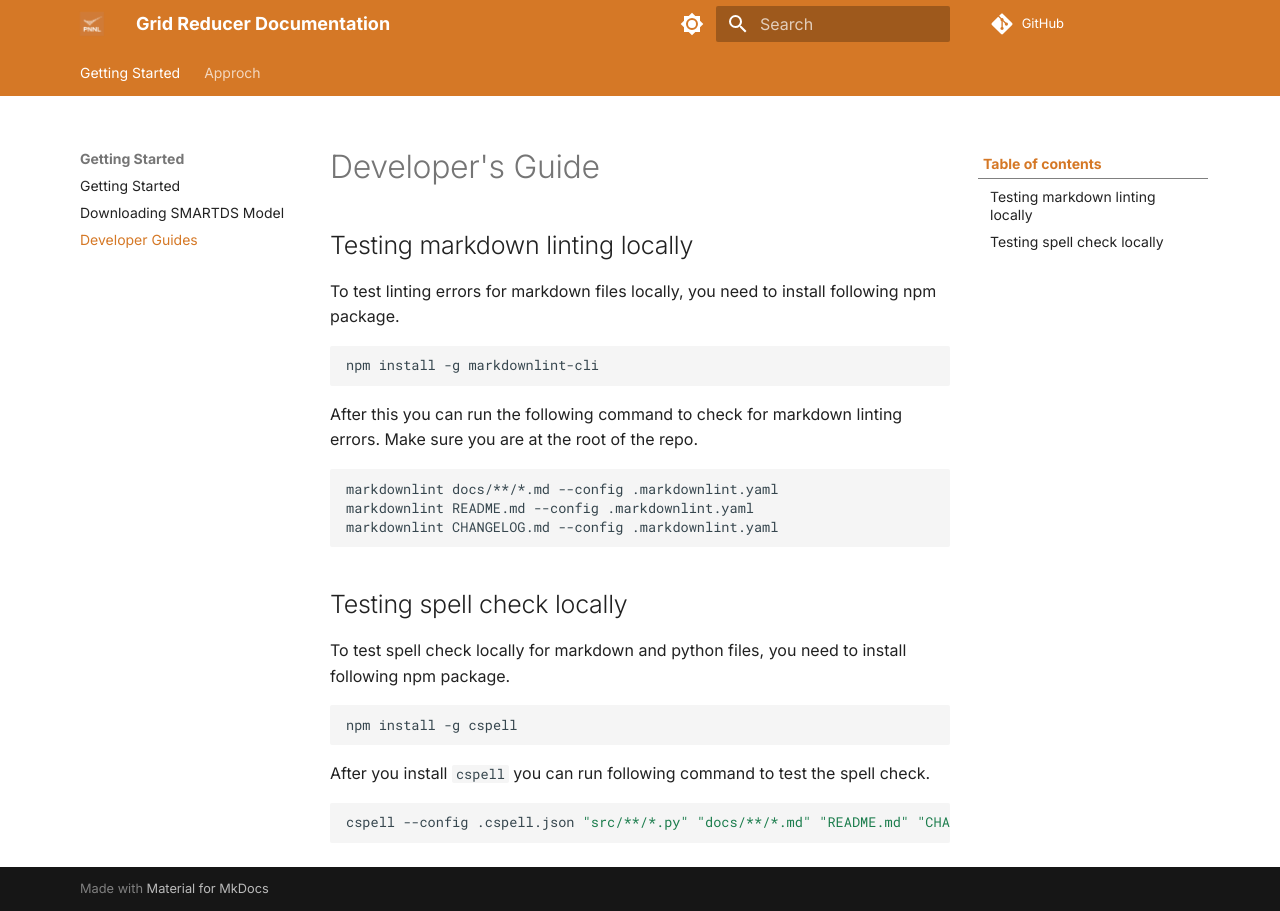
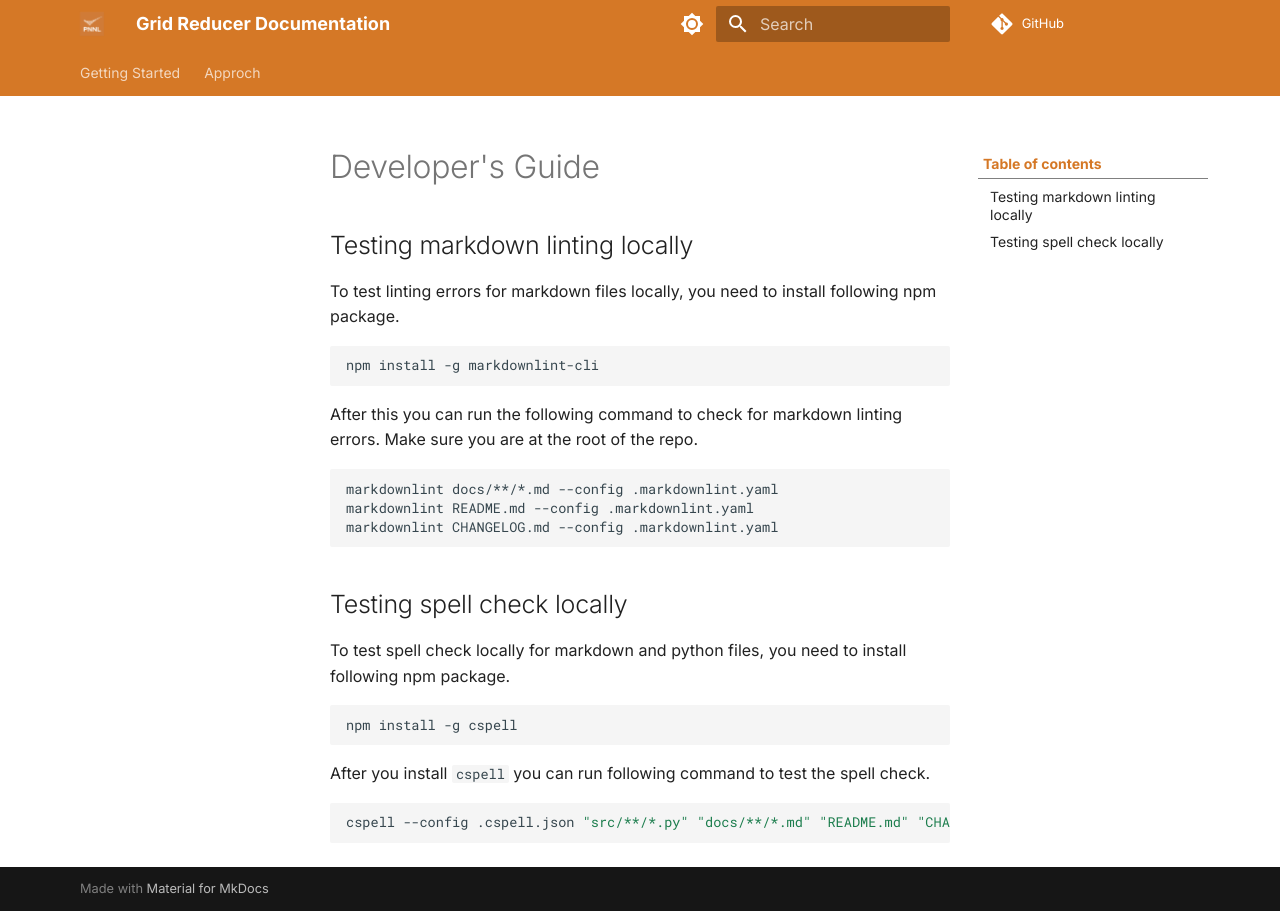
Before and after one commit to Grid-Atlas/grid-reducer, an MkDocs documentation site: the page built from docs/getting-started/dev-guides.md, in a window 1280 px wide. Built offline with MkDocs 1.6.1 and Material for MkDocs 9.7.7, drawn with Linux system fonts in a browser that asks for light colours; comment, search, counter and statistics services are not loaded; the version menu is left out.

Commit message:
Revert "hotfix/adding-dev-guides-in-mkdocs-yml"
This reverts commit d2cb18fd7cf6c477ddaa3c968da588f5cc04a721.

```diff
--- a/mkdocs.yml
+++ b/mkdocs.yml
@@ -37,7 +37,6 @@ nav:
   - Getting Started:
       - Getting Started: index.md
       - Downloading SMARTDS Model: getting-started/smartds.md
-      - Developer Guides: getting-started/dev-guides.md
   - Approch: approach.md
 extra:
   version:
```
